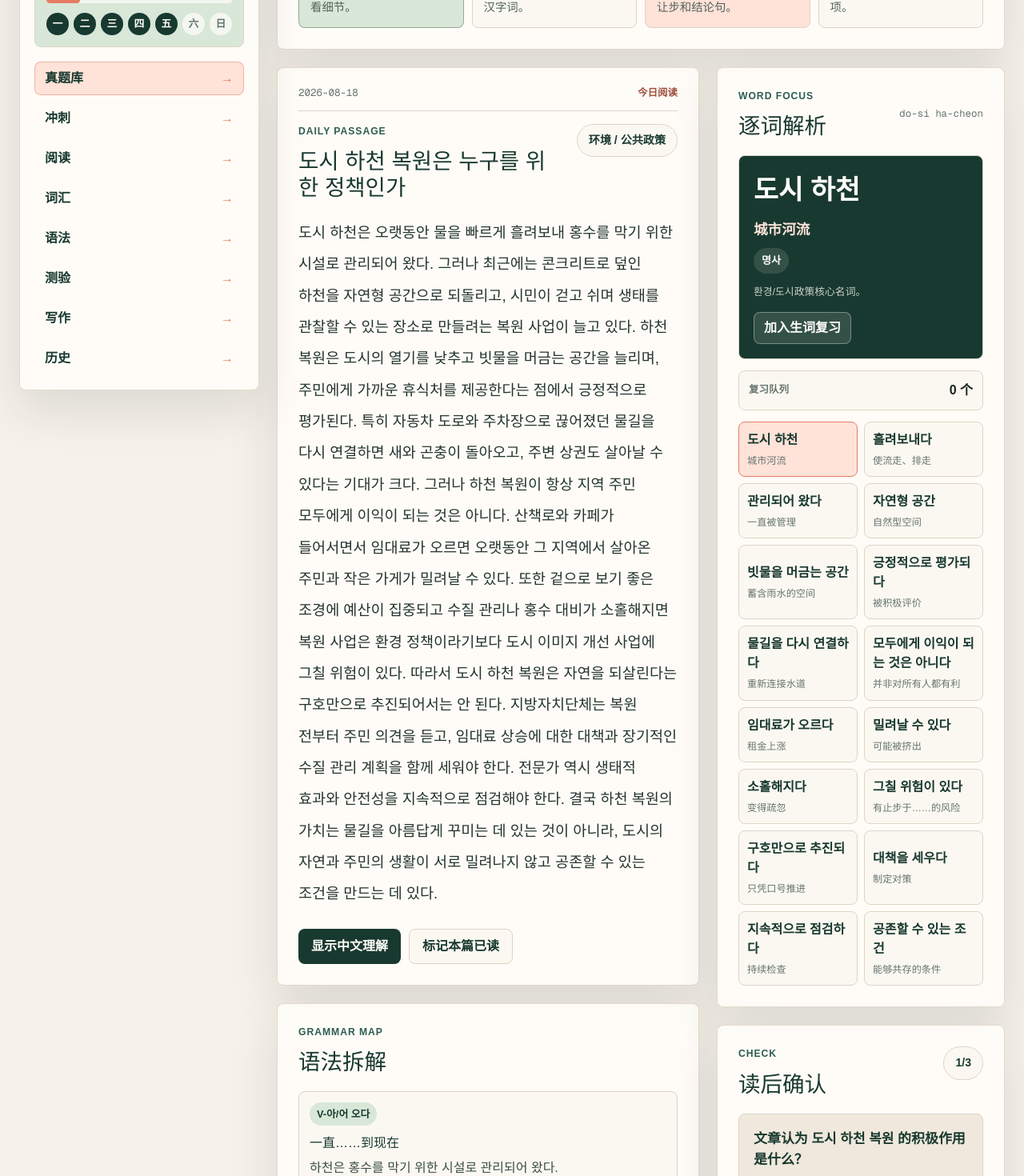
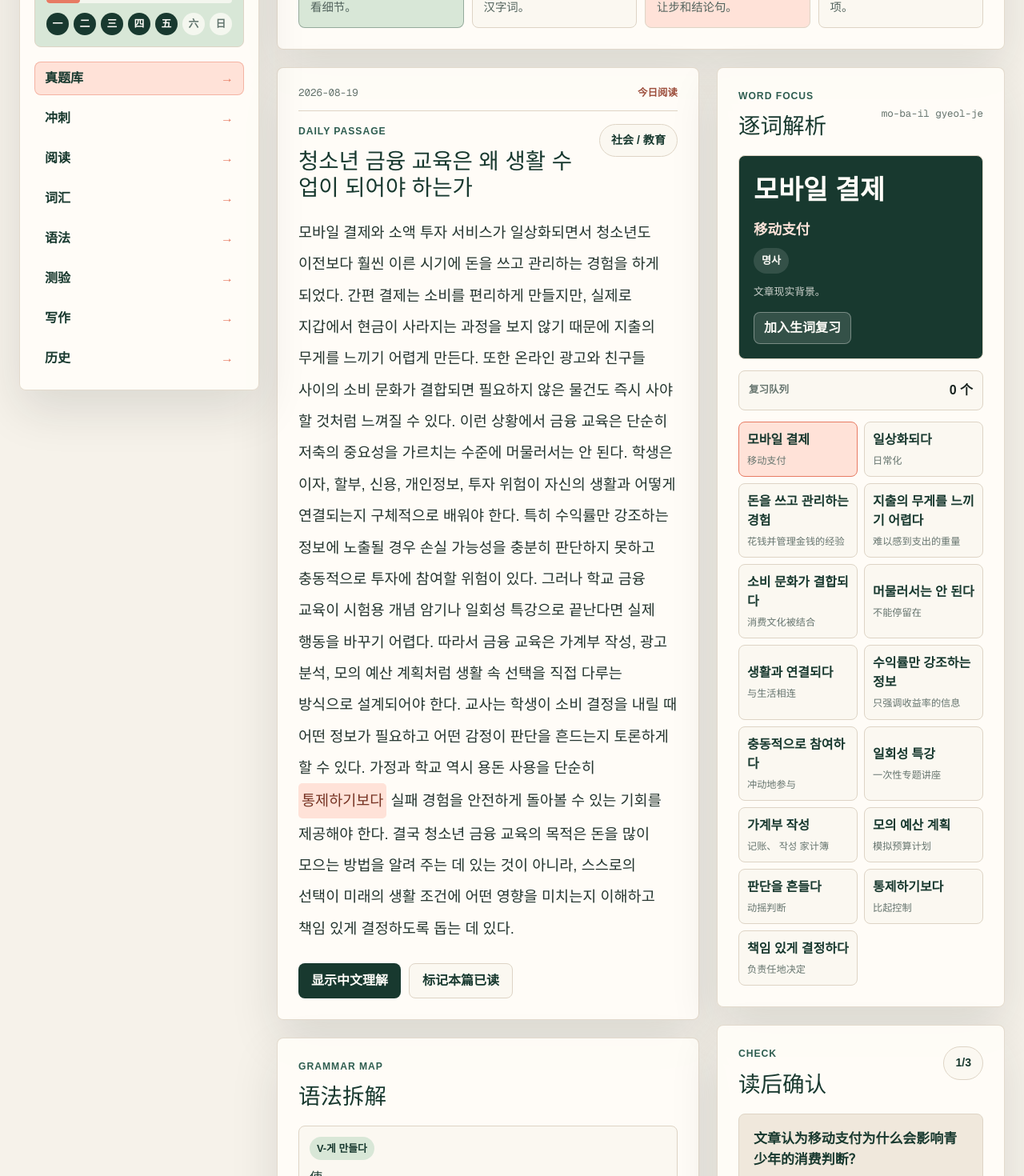
Before and after one commit to adia1223/daily-topik-lab, a Next.js app: page / in a window 1280 px wide. Shown: the part 520-1990 px from the top of the page at 80% size. Built offline with nearby package versions, Linux system fonts and the light colour scheme.

Commit message:
Add 2026-08-19 TOPIK reading

```diff
--- a/app/page.tsx
+++ b/app/page.tsx
@@ -2383,7 +2383,7 @@ const august17Reading: DailyReading = {
   },
 };
 
-const todayReading: DailyReading = {
+const august18Reading: DailyReading = {
   id: "2026-08-18-river-restoration-policy",
   date: "2026-08-18",
   title: "도시 하천 복원은 누구를 위한 정책인가",
@@ -2435,8 +2435,60 @@ const todayReading: DailyReading = {
   },
 };
 
+const todayReading: DailyReading = {
+  id: "2026-08-19-youth-financial-literacy",
+  date: "2026-08-19",
+  title: "청소년 금융 교육은 왜 생활 수업이 되어야 하는가",
+  level: "TOPIK II 5-6级",
+  topic: "社会 / 教育",
+  estimatedTime: "18 分钟",
+  korean:
+    "모바일 결제와 소액 투자 서비스가 일상화되면서 청소년도 이전보다 훨씬 이른 시기에 돈을 쓰고 관리하는 경험을 하게 되었다. 간편 결제는 소비를 편리하게 만들지만, 실제로 지갑에서 현금이 사라지는 과정을 보지 않기 때문에 지출의 무게를 느끼기 어렵게 만든다. 또한 온라인 광고와 친구들 사이의 소비 문화가 결합되면 필요하지 않은 물건도 즉시 사야 할 것처럼 느껴질 수 있다. 이런 상황에서 금융 교육은 단순히 저축의 중요성을 가르치는 수준에 머물러서는 안 된다. 학생은 이자, 할부, 신용, 개인정보, 투자 위험이 자신의 생활과 어떻게 연결되는지 구체적으로 배워야 한다. 특히 수익률만 강조하는 정보에 노출될 경우 손실 가능성을 충분히 판단하지 못하고 충동적으로 투자에 참여할 위험이 있다. 그러나 학교 금융 교육이 시험용 개념 암기나 일회성 특강으로 끝난다면 실제 행동을 바꾸기 어렵다. 따라서 금융 교육은 가계부 작성, 광고 분석, 모의 예산 계획처럼 생활 속 선택을 직접 다루는 방식으로 설계되어야 한다. 교사는 학생이 소비 결정을 내릴 때 어떤 정보가 필요하고 어떤 감정이 판단을 흔드는지 토론하게 할 수 있다. 가정과 학교 역시 용돈 사용을 단순히 통제하기보다 실패 경험을 안전하게 돌아볼 수 있는 기회를 제공해야 한다. 결국 청소년 금융 교육의 목적은 돈을 많이 모으는 방법을 알려 주는 데 있는 것이 아니라, 스스로의 선택이 미래의 생활 조건에 어떤 영향을 미치는지 이해하고 책임 있게 결정하도록 돕는 데 있다.",
+  chinese:
+    "随着移动支付和小额投资服务日常化，青少年也比过去更早经历花钱和管理金钱。便捷支付让消费更方便，但由于看不到现金从钱包里消失的过程，也让人难以感受到支出的重量。此外，当网络广告与朋友之间的消费文化结合时，即使是不需要的东西，也可能让人觉得应该立刻购买。在这种情况下，金融教育不能只停留在教授储蓄重要性的层面。学生应具体学习利息、分期、信用、个人信息、投资风险如何与自己的生活相连。尤其是接触只强调收益率的信息时，学生可能无法充分判断亏损可能性，并冲动参与投资。然而，如果学校金融教育止步于考试概念背诵或一次性讲座，就很难改变实际行为。因此，金融教育应设计成直接处理生活选择的方式，例如记账、分析广告、模拟预算计划等。教师可以让学生讨论，在做出消费决定时需要哪些信息、哪些情绪会动摇判断。家庭和学校也不应只是控制零花钱使用，而应提供能安全回顾失败经验的机会。归根结底，青少年金融教育的目的不在于告诉学生如何多攒钱，而在于帮助他们理解自己的选择会如何影响未来生活条件，并负责任地作出决定。",
+  tokens: [
+    { korean: "모바일 결제", reading: "mo-ba-il gyeol-je", meaning: "移动支付", grammar: "명사", note: "文章现实背景。" },
+    { korean: "일상화되다", reading: "il-sang-hwa-doe-da", meaning: "日常化", grammar: "피동 동사", note: "原形 일상화하다；说明环境变化。" },
+    { korean: "돈을 쓰고 관리하는 경험", reading: "do-neul sseu-go gwal-li-ha-neun gyeong-heom", meaning: "花钱并管理金钱的经验", grammar: "V-고 + V-는 N", note: "金融教育对象。" },
+    { korean: "지출의 무게를 느끼기 어렵다", reading: "ji-chu-rui mu-ge-reul neu-kki-gi eo-ryeop-da", meaning: "难以感到支出的重量", grammar: "V-기 어렵다", note: "解释无现金消费的问题。" },
+    { korean: "소비 문화가 결합되다", reading: "so-bi mun-hwa-ga gyeol-hap-doe-da", meaning: "消费文化被结合", grammar: "피동", note: "广告和同伴影响相互作用。" },
+    { korean: "머물러서는 안 된다", reading: "meo-mul-leo-seo-neun an doen-da", meaning: "不能停留在", grammar: "V-아/어서는 안 되다", note: "提出教育内容需升级。" },
+    { korean: "생활과 연결되다", reading: "saeng-hwal-gwa yeon-gyeol-doe-da", meaning: "与生活相连", grammar: "피동", note: "强调实际应用。" },
+    { korean: "수익률만 강조하는 정보", reading: "su-ik-ryul-man gang-jo-ha-neun jeong-bo", meaning: "只强调收益率的信息", grammar: "N만 + V-는 N", note: "投资风险来源。" },
+    { korean: "충동적으로 참여하다", reading: "chung-dong-jeo-geu-ro cham-yeo-ha-da", meaning: "冲动地参与", grammar: "부사 + 동사", note: "不充分判断后的行为。" },
+    { korean: "일회성 특강", reading: "il-hoe-seong teuk-gang", meaning: "一次性专题讲座", grammar: "명사", note: "批评形式化教育。" },
+    { korean: "가계부 작성", reading: "ga-gye-bu jak-seong", meaning: "记账、 작성 家计簿", grammar: "명사", note: "生活化练习。" },
+    { korean: "모의 예산 계획", reading: "mo-ui ye-san gye-hoek", meaning: "模拟预算计划", grammar: "명사", note: "实践型金融教育方式。" },
+    { korean: "판단을 흔들다", reading: "pan-dan-eul heun-deul-da", meaning: "动摇判断", grammar: "동사구", note: "描述情绪对决策的影响。" },
+    { korean: "통제하기보다", reading: "tong-je-ha-gi-bo-da", meaning: "比起控制", grammar: "V-기보다", note: "引出更合适的家庭/学校做法。" },
+    { korean: "책임 있게 결정하다", reading: "chaek-im it-ge gyeol-jeong-ha-da", meaning: "负责任地决定", grammar: "부사구 + 동사", note: "结论中的教育目标。" },
+  ],
+  grammarPoints: [
+    { pattern: "V-게 만들다", meaning: "使……", example: "간편 결제는 지출의 무게를 느끼기 어렵게 만든다.", note: "用于说明制度或工具带来的影响。" },
+    { pattern: "V-아/어서는 안 되다", meaning: "不应该…… / 不能……", example: "저축의 중요성을 가르치는 수준에 머물러서는 안 된다.", note: "提出规范性判断。" },
+    { pattern: "V-기보다", meaning: "与其……不如……", example: "용돈 사용을 통제하기보다 실패 경험을 돌아볼 기회를 제공해야 한다.", note: "用于比较两种做法并提出优先方案。" },
+    { pattern: "N이/가 아니라 ... V-는 데 있다", meaning: "不是……而在于……", example: "목적은 돈을 모으는 방법이 아니라 책임 있게 결정하도록 돕는 데 있다.", note: "适合 TOPIK 54 题结论。" },
+  ],
+  quiz: [
+    { question: "文章认为移动支付为什么会影响青少年的消费判断？", answer: "因为它让消费更方便，但学生看不到现金减少的过程，容易难以感受到支出的实际重量。" },
+    { question: "作者认为金融教育不应停留在哪个层面？", answer: "不应只停留在储蓄重要性或考试概念背诵、一次性讲座，而应联系实际生活选择。" },
+    { question: "文章提出哪些生活化金融教育方式？", answer: "包括记账、广告分析、模拟预算计划、讨论消费决策所需信息和影响判断的情绪。" },
+  ],
+  writingDrill: {
+    type: "54 题观点写作",
+    prompt: "청소년 금융 교육을 강화해야 하는 이유와 방법에 대해 쓰십시오. 모바일 결제와 소액 투자 환경의 장단점을 모두 언급하고, 학교와 가정에서 실천할 수 있는 교육 방안을 두 가지 이상 제시하십시오.",
+    checklist: ["모바일 결제", "지출 관리", "투자 위험", "광고 분석", "예산 계획"],
+    sentenceBank: [
+      "청소년은 모바일 결제와 소액 투자 서비스를 통해 이전보다 이른 시기에 금융 선택을 경험하고 있다.",
+      "그러나 편리한 결제 방식은 지출의 무게를 느끼기 어렵게 만들고 충동적인 소비로 이어질 수 있다.",
+      "따라서 학교와 가정은 가계부 작성, 광고 분석, 모의 예산 계획과 같은 생활 중심 교육을 제공해야 한다.",
+    ],
+  },
+};
+
 const readingArchive: DailyReading[] = [
   todayReading,
+  august18Reading,
   august17Reading,
   august16Reading,
   august15Reading,
```
Also changed, not shown: 1 other file (tests, documents, lock files or other folders).
